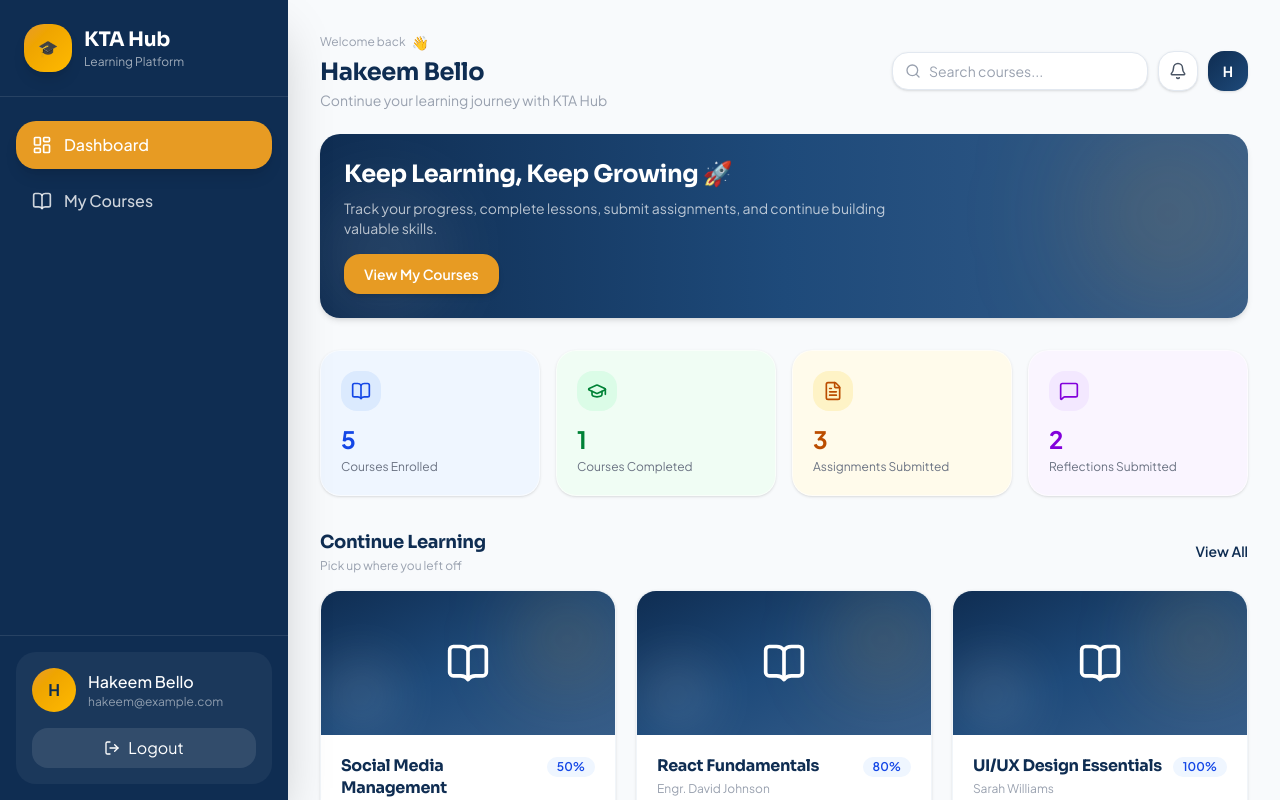
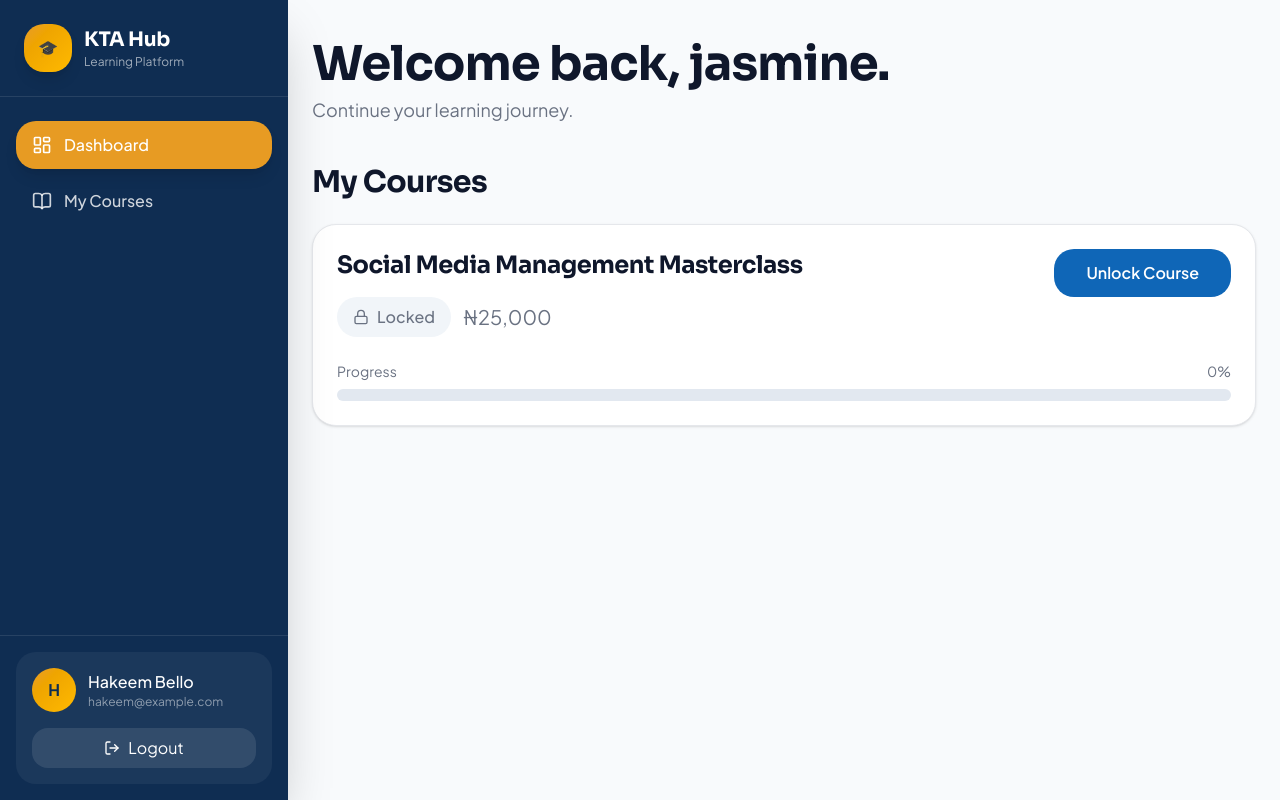
Before and after one commit to MizMelly/kta-learning-hub, a React (Vite) app: page /student/dashboard in a window 1280 px wide. Shown: the top 800 px of the page. Built offline with nearby package versions, Linux system fonts and the light colour scheme.

Commit message:
corrected errors

```diff
--- a/src/pages/student/StudentDashboard.jsx
+++ b/src/pages/student/StudentDashboard.jsx
@@ -1,226 +1,114 @@
+import { Lock } from "lucide-react";
 import { useNavigate } from "react-router-dom";
-import {
-  BookOpen,
-  GraduationCap,
-  FileText,
-  MessageSquare,
-  Search,
-  Bell,
-  ArrowRight,
-} from "lucide-react";
-import { courses, currentStudent, getAllLessons } from "../../data/mockData";
+
+const studentCourses = [
+  {
+    id: 1,
+    title: "Social Media Management Masterclass",
+    paid: false,
+    progress: 0,
+    price: 25000,
+  },
+];
 
 export default function StudentDashboard() {
   const navigate = useNavigate();
-  const enrolledCourses = courses.filter((c) => c.enrolled);
-
-  const statCards = [
-    {
-      label: "Courses Enrolled",
-      value: enrolledCourses.length,
-      icon: BookOpen,
-      bg: "bg-blue-50",
-      iconBg: "bg-blue-100",
-      text: "text-blue-700",
-    },
-    {
-      label: "Courses Completed",
-      value: enrolledCourses.filter((c) => c.progress === 100).length,
-      icon: GraduationCap,
-      bg: "bg-green-50",
-      iconBg: "bg-green-100",
-      text: "text-green-700",
-    },
-    {
-      label: "Assignments Submitted",
-      value: 3,
-      icon: FileText,
-      bg: "bg-amber-50",
-      iconBg: "bg-amber-100",
-      text: "text-amber-700",
-    },
-    {
-      label: "Reflections Submitted",
-      value: 2,
-      icon: MessageSquare,
-      bg: "bg-purple-50",
-      iconBg: "bg-purple-100",
-      text: "text-purple-700",
-    },
-  ];
 
   return (
-    <div className="min-h-screen bg-slate-50 p-5 lg:p-8">
-      {/* Top Bar */}
-      <div className="flex flex-col lg:flex-row lg:items-center lg:justify-between gap-4 mb-6">
-        <div>
-          <p className="text-xs text-gray-400 flex items-center gap-1.5">
-            Welcome back <span className="text-sm">👋</span>
-          </p>
-          <h1 className="text-2xl font-bold text-[#0F2D52] mt-1">
-            {currentStudent.name}
+    <div className="max-w-6xl mx-auto px-6 py-10">
+      {/* Welcome */}
+      <div className="mb-10">
+        <h1 className="text-5xl font-bold text-slate-900">
+          Welcome back, jasmine.
         </h1>
-          <p className="text-gray-400 text-sm mt-0.5">
-            Continue your learning journey with KTA Hub
+
+        <p className="text-gray-500 mt-2 text-lg">
+          Continue your learning journey.
         </p>
       </div>
 
-        <div className="flex items-center gap-2.5">
-          <div className="hidden md:flex items-center bg-white border border-slate-200 rounded-xl px-3 py-2 shadow-sm w-64">
-            <Search size={16} className="text-gray-400 mr-2" />
-            <input
-              type="text"
-              placeholder="Search courses..."
-              className="outline-none text-sm flex-1 placeholder:text-gray-400"
-            />
-          </div>
+      {/* Section Title */}
+      <h2 className="text-3xl font-bold text-slate-900 mb-6">
+        My Courses
+      </h2>
 
-          <button className="w-10 h-10 rounded-xl bg-white shadow-sm border border-slate-200 flex items-center justify-center text-gray-600 hover:bg-gray-50 transition">
-            <Bell size={18} />
-          </button>
-
-          <div className="w-10 h-10 rounded-xl bg-linear-to-br from-[#0F2D52] to-[#1E4A7A] text-white flex items-center justify-center font-bold text-sm shadow-sm">
-            {currentStudent.name.charAt(0)}
-          </div>
-        </div>
-      </div>
-
-      {/* Hero Banner */}
-      <div className="mb-8 rounded-2xl bg-linear-to-r from-[#0F2D52] via-[#1E4A7A] to-[#355D8A] p-5 md:p-6 text-white overflow-hidden relative shadow-md">
-        <div className="absolute top-0 right-0 w-40 h-40 bg-[#E79B23]/20 rounded-full blur-3xl" />
-        <div className="absolute bottom-0 left-0 w-32 h-32 bg-white/10 rounded-full blur-2xl" />
-
-        <div className="relative z-10">
-          <h2 className="text-xl md:text-2xl font-bold">
-            Keep Learning, Keep Growing 🚀
-          </h2>
-          <p className="text-white/70 mt-2 text-sm max-w-xl">
-            Track your progress, complete lessons, submit assignments,
-            and continue building valuable skills.
-          </p>
-          <button
-            onClick={() => navigate("/student/courses")}
-            className="mt-4 bg-[#E79B23] hover:bg-amber-500 text-white px-5 py-2.5 rounded-xl font-semibold text-sm transition-all shadow-md"
-          >
-            View My Courses
-          </button>
-        </div>
-      </div>
-
-      {/* Stat Cards */}
-      <div className="grid grid-cols-2 xl:grid-cols-4 gap-4 mb-8">
-        {statCards.map((card) => {
-          const Icon = card.icon;
-
-          return (
-            <div
-              key={card.label}
-              className={`${card.bg} rounded-2xl p-5 border border-white/60 shadow-sm hover:shadow-md hover:-translate-y-0.5 transition-all duration-200`}
-            >
-              <div
-                className={`w-10 h-10 ${card.iconBg} rounded-xl flex items-center justify-center mb-3`}
-              >
-                <Icon size={20} className={card.text} />
-              </div>
-              <p className={`text-2xl font-bold ${card.text}`}>
-                {card.value}
-              </p>
-              <p className="text-gray-500 text-xs mt-1">{card.label}</p>
-            </div>
-          );
-        })}
-      </div>
-
-      {/* Continue Learning Header */}
-      <div className="flex items-center justify-between mb-4">
-        <div>
-          <h2 className="text-lg font-bold text-[#0F2D52]">
-            Continue Learning
-          </h2>
-          <p className="text-gray-400 text-xs mt-0.5">
-            Pick up where you left off
+      {/* Empty State */}
+      {studentCourses.length === 0 ? (
+        <div className="bg-white rounded-3xl border border-gray-200 p-10 text-center">
+          <p className="text-gray-500">
+            You don't have any courses yet.
           </p>
         </div>
-        <button
-          onClick={() => navigate("/student/courses")}
-          className="text-[#0F2D52] font-semibold text-sm hover:text-[#E79B23] transition"
-        >
-          View All
-        </button>
-      </div>
-
-      {/* Course Cards */}
-      <div className="grid grid-cols-1 md:grid-cols-2 xl:grid-cols-3 gap-5">
-        {enrolledCourses.map((course) => {
-          const allLessons = getAllLessons(course.id);
-          const completedCount = allLessons.filter((l) => l.completed).length;
-          const nextLesson = allLessons.find((l) => !l.completed);
+      ) : (
+        <div className="space-y-6">
+          {studentCourses.map((course) => {
+            const isLocked = !course.paid;
 
             return (
               <div
                 key={course.id}
-              className="bg-white rounded-2xl overflow-hidden border border-slate-100 shadow-sm hover:shadow-lg hover:-translate-y-0.5 transition-all duration-200"
+                className="bg-white rounded-3xl border border-gray-200 shadow-sm p-6"
               >
-              {/* Course Banner */}
-              <div className="h-36 bg-linear-to-br from-[#0F2D52] via-[#1E4A7A] to-[#355D8A] flex items-center justify-center relative overflow-hidden">
-                <div className="absolute top-0 right-0 w-24 h-24 bg-[#E79B23]/20 rounded-full blur-2xl" />
-                <div className="absolute bottom-0 left-0 w-20 h-20 bg-white/10 rounded-full blur-xl" />
-                <BookOpen size={44} className="text-white relative z-10" />
+                <div className="flex flex-col md:flex-row md:items-start md:justify-between gap-6">
+                  <div>
+                    <h3 className="text-2xl font-bold text-slate-900">
+                      {course.title}
+                    </h3>
+
+                    <div className="flex items-center gap-3 mt-4">
+                      {isLocked && (
+                        <div className="flex items-center gap-2 bg-slate-100 px-4 py-2 rounded-full text-gray-500">
+                          <Lock size={16} />
+                          <span className="font-medium">Locked</span>
+                        </div>
+                      )}
+
+                      <span className="text-xl text-gray-500">
+                        ₦{course.price.toLocaleString()}
+                      </span>
+                    </div>
                   </div>
 
-              {/* Content */}
-              <div className="p-5">
-                <div className="flex justify-between items-start gap-2 mb-1">
-                  <h3 className="font-bold text-[#0F2D52] text-base leading-snug">
-                    {course.title}
-                  </h3>
-                  <span className="bg-blue-50 text-blue-700 px-2.5 py-0.5 rounded-full text-xs font-semibold whitespace-nowrap mt-0.5">
-                    {course.progress}%
-                  </span>
+                  {isLocked ? (
+                    <button
+                      onClick={() => navigate(`/payment/${course.id}`)}
+                      className="bg-[#0F66B7] text-white px-8 py-3 rounded-2xl font-semibold hover:bg-[#09539a] transition"
+                    >
+                      Unlock Course
+                    </button>
+                  ) : (
+                    <button
+                      onClick={() =>
+                        navigate(`/student/course/${course.id}`)
+                      }
+                      className="bg-[#0F66B7] text-white px-8 py-3 rounded-2xl font-semibold hover:bg-[#09539a] transition"
+                    >
+                      Continue Learning
+                    </button>
+                  )}
                 </div>
-                <p className="text-xs text-gray-400 mb-4">{course.instructor}</p>
 
                 {/* Progress */}
-                <div className="mb-3">
-                  <div className="flex justify-between text-xs text-gray-500 mb-1.5">
+                <div className="mt-6">
+                  <div className="flex justify-between text-sm text-gray-500 mb-2">
                     <span>Progress</span>
                     <span>{course.progress}%</span>
                   </div>
-                  <div className="w-full bg-slate-100 rounded-full h-2">
+
+                  <div className="w-full h-3 bg-slate-200 rounded-full overflow-hidden">
                     <div
-                      className="h-2 rounded-full bg-linear-to-r from-[#E79B23] to-amber-400 transition-all"
-                      style={{ width: `${course.progress}%` }}
+                      className="h-full bg-[#D5E3F1] rounded-full transition-all"
+                      style={{
+                        width: `${course.progress}%`,
+                      }}
                     />
                   </div>
-                </div>
-
-                {/* Stats */}
-                <div className="flex justify-between text-xs text-gray-400 mb-5">
-                  <span>
-                    {completedCount}/{allLessons.length} lessons
-                  </span>
-                  <span>{course.modules.length} modules</span>
-                </div>
-
-                {/* CTA */}
-                <button
-                  onClick={() =>
-                    navigate(
-                      `/student/courses/${course.id}/lessons/${
-                        nextLesson?.id || allLessons[0]?.id
-                      }`
-                    )
-                  }
-                  className="w-full bg-linear-to-r from-[#0F2D52] to-[#1E4A7A] text-white rounded-xl py-2.5 text-sm font-semibold flex items-center justify-center gap-2 hover:shadow-md transition-all"
-                >
-                  Continue Learning
-                  <ArrowRight size={16} />
-                </button>
                 </div>
               </div>
             );
           })}
         </div>
+      )}
     </div>
   );
 }
```
Lines whose indentation alone changed are shown as unchanged.
